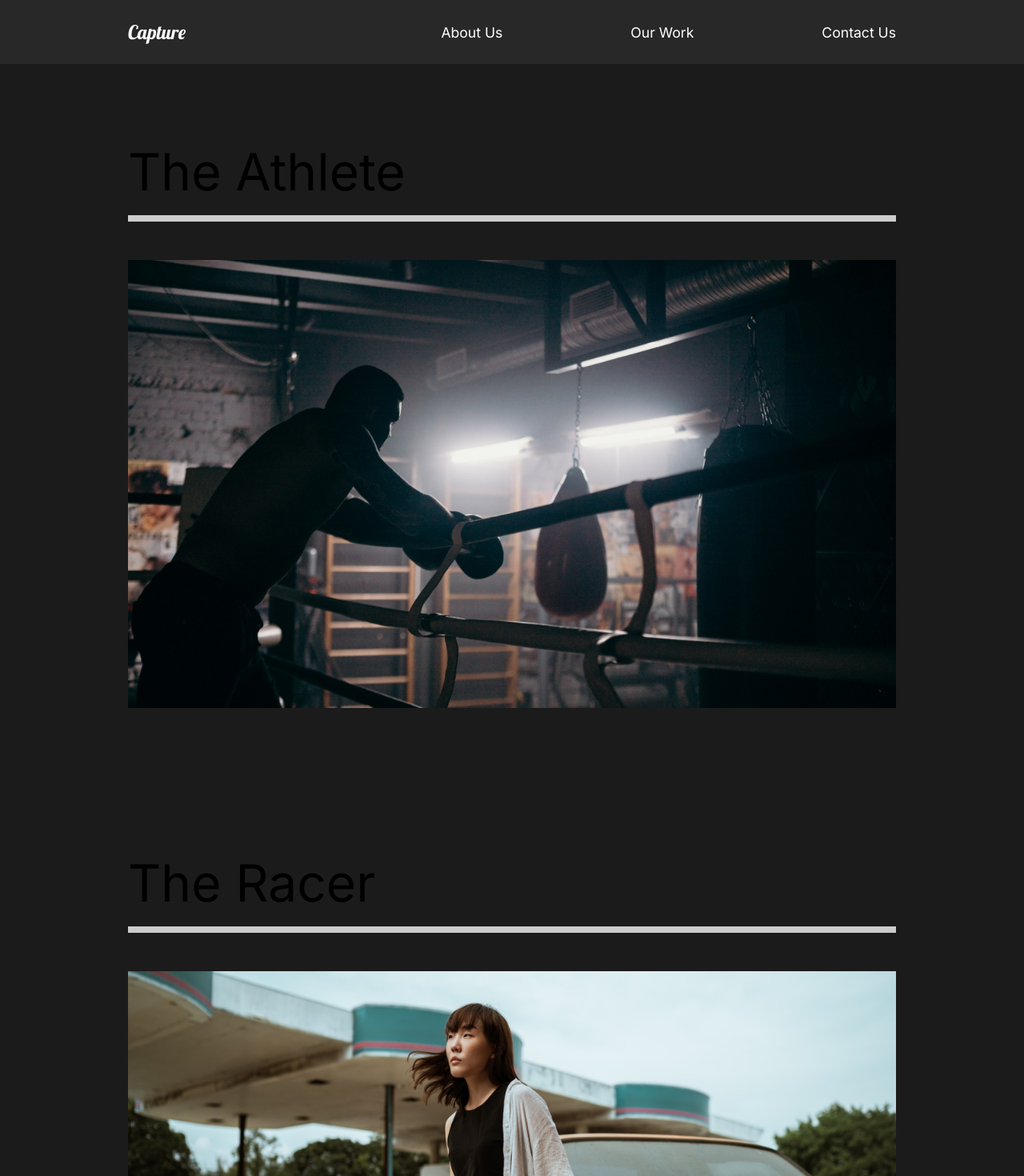
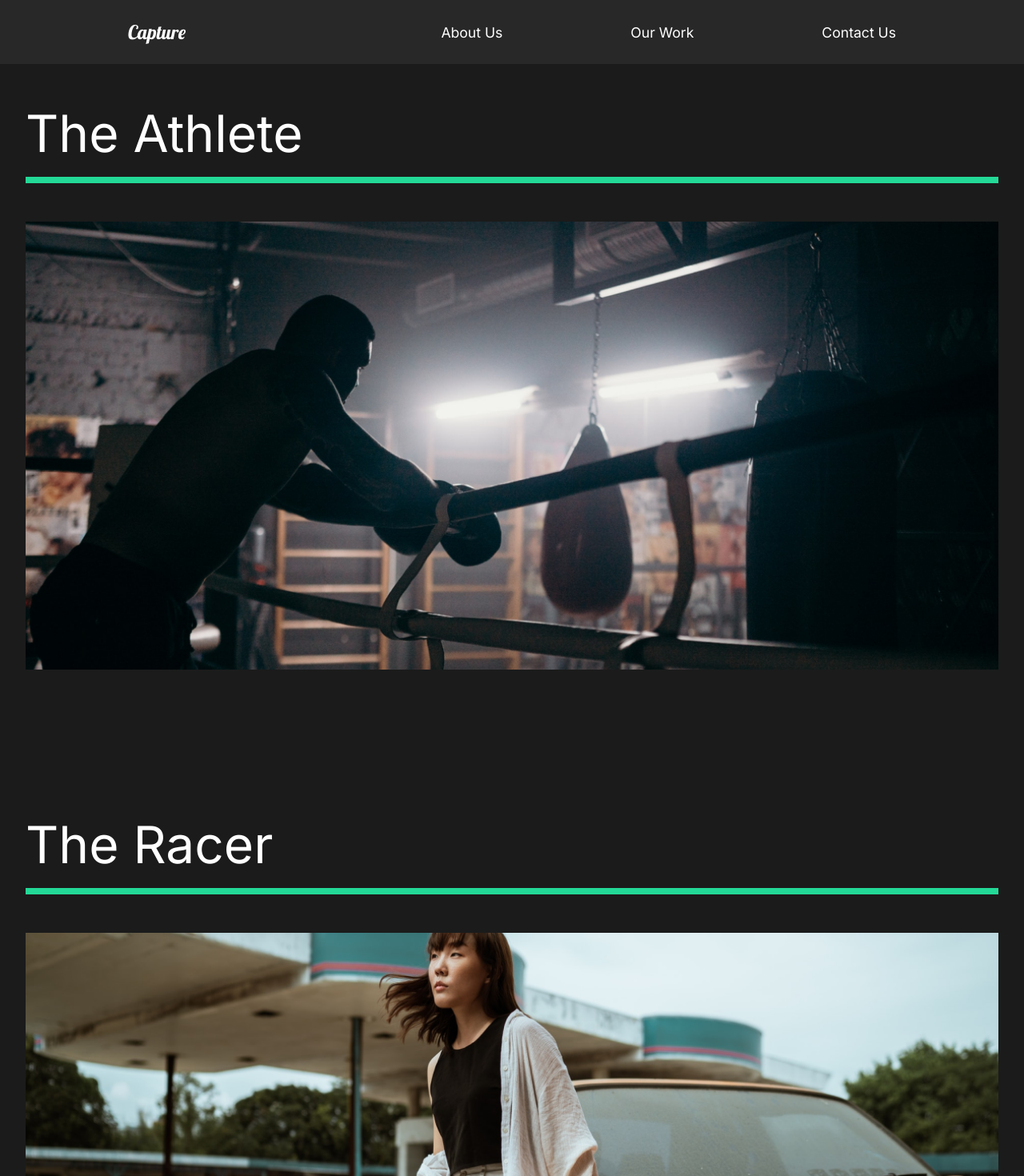
Before and after one commit to lilianaruva/website, a React (Create React App) app: page /work in a window 1280 px wide. Shown: the top 1470 px of the page at 80% size. Built offline with nearby package versions, Linux system fonts and the light colour scheme.

Commit message:
Add animation in OurWork Section

```diff
--- a/src/animation.js
+++ b/src/animation.js
@@ -7,14 +7,13 @@
     opacity: 1,
     y: 0,
     transition: {
-      duration: 1,
+      duration: 0.5,
       when: "beforeChildren",
       staggerChildren: 0.25,
     },
   },
   exit: {
     opacity: 0,
-    y: 300,
     transition: {
       duration: 0.5,
     },
@@ -48,3 +47,24 @@
     },
   },
 };
+
+export const lineAnim = {
+  hidden: { width: "0%" },
+  show: {
+    width: "100%",
+    transition: { duration: 1 },
+  },
+};
+
+export const slider = {
+  hidden: { x: "-130%", skew: "45deg" },
+  show: {
+    x: "100%",
+    skew: "0deg",
+    transition: { ease: "easeOut", duration: 1 },
+  },
+};
+export const sliderContainer = {
+  hidden: { opacity: 1 },
+  show: { opacity: 1, transition: { staggerChildren: 0.15, ease: "easeOut" } },
+};
--- a/src/pages/OurWork.js
+++ b/src/pages/OurWork.js
@@ -7,48 +7,85 @@
 import goodtimes from "../img/goodtimes-small.png";
 //Animations
 import { motion } from "framer-motion";
-import { pageAnimation } from "../animation";
+import {
+  pageAnimation,
+  fade,
+  photoAnim,
+  lineAnim,
+  slider,
+  sliderContainer,
+} from "../animation";
 
 const OurWork = () => {
   return (
     <>
       <Work
+        //style={{ background: "white" }}
         exit="exit"
         variants={pageAnimation}
         initial="hidden"
         animate="show"
       >
+        <motion.div variants={sliderContainer}>
+          <Frame1 variants={slider}></Frame1>
+          <Frame2 variants={slider}></Frame2>
+          <Frame3 variants={slider}></Frame3>
+          <Frame4 variants={slider}></Frame4>
+        </motion.div>
         <Movie>
-          <h2>The Athlete</h2>
-          <div className="line"></div>
+          <motion.h2 variants={fade}>The Athlete</motion.h2>
+          <motion.div variants={lineAnim} className="line"></motion.div>
           <Link to="/work/the-athlete">
-            <img src={athlete} alt="athlete"></img>
+            <Hide>
+              <motion.img
+                variants={photoAnim}
+                src={athlete}
+                alt="athlete"
+              ></motion.img>
+            </Hide>
           </Link>
         </Movie>
         <Movie>
-          <h2>The Racer</h2>
-          <div className="line"></div>
+          <motion.h2 variants={fade}>The Racer</motion.h2>
+          <motion.div className="line"></motion.div>
           <Link to="/work/the-racer">
-            <img src={theracer} alt="theracer"></img>
+            <motion.img
+              variants={photoAnim}
+              src={theracer}
+              alt="theracer"
+            ></motion.img>
           </Link>
         </Movie>
         <Movie>
-          <h2>Good Times</h2>
-          <div className="line"></div>
+          <motion.h2 variants={fade}>Good Times</motion.h2>
+          <motion.div className="line"></motion.div>
           <Link to="/work/good-times">
-            <img src={goodtimes} alt="goodtimes"></img>
+            <motion.img
+              variants={photoAnim}
+              src={goodtimes}
+              alt="goodtimes"
+            ></motion.img>
           </Link>
         </Movie>
       </Work>
     </>
   );
 };
-
+/*
+<Frame1 variants={slider}></Frame1>
+          <Frame2 variants={slider}></Frame2>
+          <Frame3 variants={slider}></Frame3>
+          <Frame4 variants={slider}></Frame4>
+*/
 const Work = styled(motion.div)`
   min-height: 100vh;
   overflow: hidden;
   padding: 5rem 10rem;
+  @media (max-width: 1300px) {
+    padding: 2rem 2rem;
+  }
   h2 {
+    color: white;
     padding: 1rem 0rem;
   }
 `;
@@ -57,7 +94,7 @@
   padding-bottom: 10rem;
   .line {
     height: 0.5rem;
-    background: #cccccc;
+    background: #23d997;
     margin-bottom: 3rem;
   }
   img {
@@ -67,4 +104,31 @@
   }
 `;
 
+const Hide = styled.div`
+  overflow: hidden;
+`;
+
+//frame animation:
+const Frame1 = styled(motion.div)`
+  position: fixed;
+  left: 0;
+  top: 10%;
+  width: 100%;
+  height: 100vh;
+  background: #fffebf;
+  z-index: 2;
+`;
+
+const Frame2 = styled(Frame1)`
+  background: #ff8efb;
+`;
+
+const Frame3 = styled(Frame1)`
+  background: #8ed2ff;
+`;
+
+const Frame4 = styled(Frame1)`
+  background: #8effa0;
+`;
+
 export default OurWork;
```
